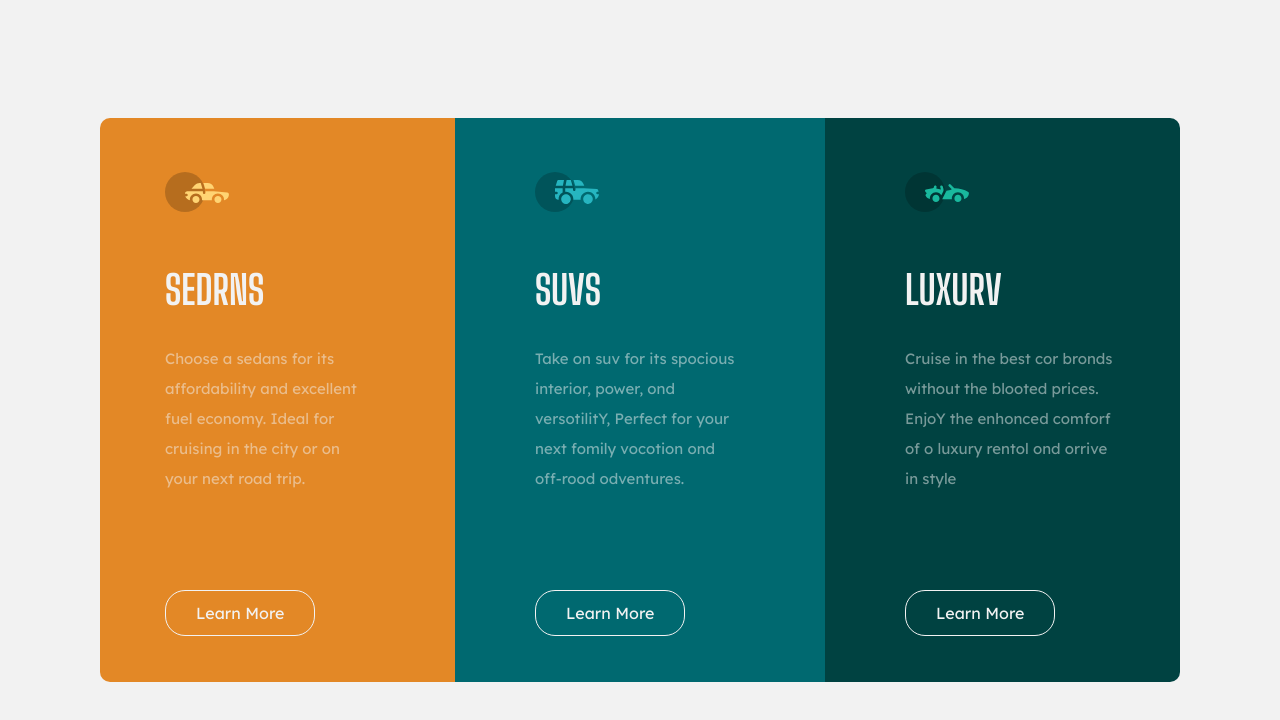
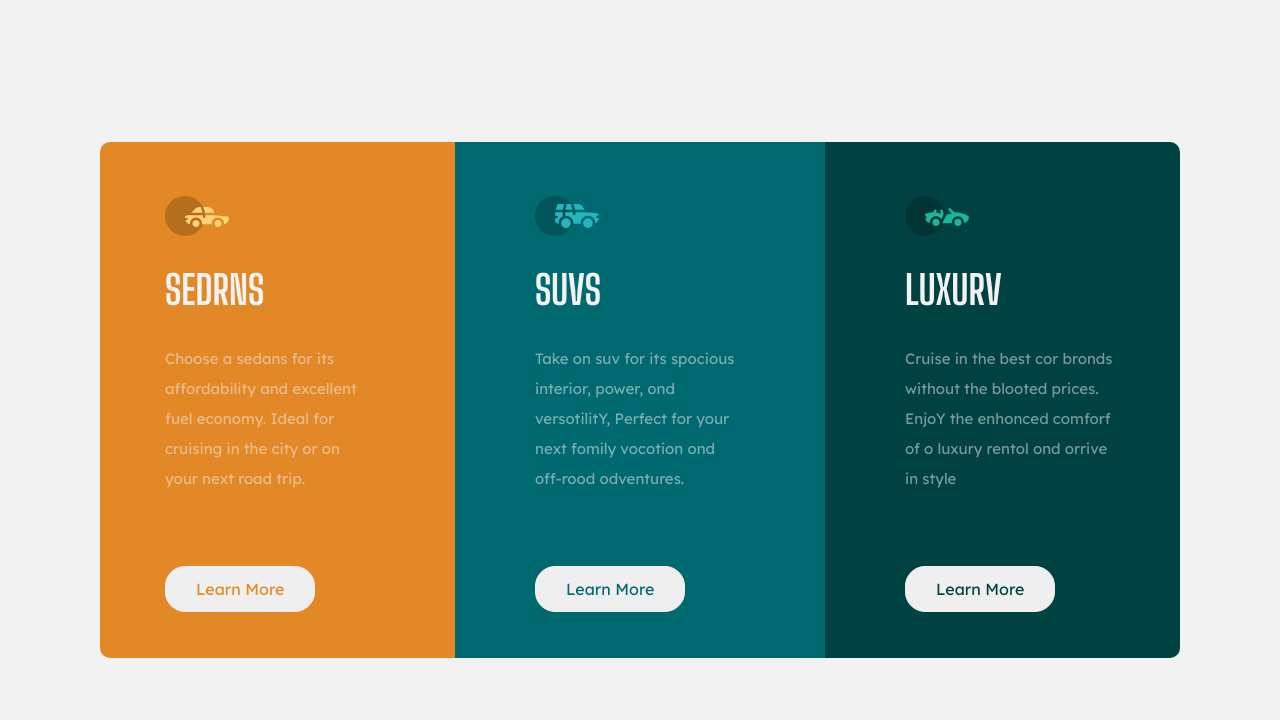
Before and after one commit to MostafaSamer/frontend-mentor-challenage, a Next.js app: page /column-preview-card-component in a window 1280 px wide. Shown: the top 720 px of the page. Built offline with nearby package versions, Linux system fonts and the light colour scheme.

Commit message:
Edit on Design

```diff
--- a/pages/column-preview-card-component/index.js
+++ b/pages/column-preview-card-component/index.js
@@ -23,7 +23,7 @@ const WebDesginChallenge = function () {
                                         </div>
                                     </div>
                                     <div className="row">
-                                        <div className={styles.bodyHeader + " mt-5"}>SEDRNS</div>
+                                        <div className={styles.bodyHeader + " mt-4"}>SEDRNS</div>
                                     </div>
                                     <div className="row">
                                         <div className={styles.bodyParag + " mt-4 mb-5"}>
@@ -35,7 +35,7 @@ const WebDesginChallenge = function () {
                                         </div>
                                     </div>
                                     <div className="row">
-                                        <div className={styles.bodyButton + " mt-5 mb-3"}>
+                                        <div className={styles.bodyButton + " mt-4 mb-3"}>
                                             <button>Learn More</button>
                                         </div>
                                     </div>
@@ -49,7 +49,7 @@ const WebDesginChallenge = function () {
                                         </div>
                                     </div>
                                     <div className="row">
-                                        <div className={styles.bodyHeader + " mt-5"}>SUVS</div>
+                                        <div className={styles.bodyHeader + " mt-4"}>SUVS</div>
                                     </div>
                                     <div className="row">
                                         <div className={styles.bodyParag + " mt-4 mb-5"}>
@@ -61,7 +61,7 @@ const WebDesginChallenge = function () {
                                         </div>
                                     </div>
                                     <div className="row">
-                                        <div className={styles.bodyButton + " mt-5 mb-3"}>
+                                        <div className={styles.bodyButton + " mt-4 mb-3"}>
                                             <button>Learn More</button>
                                         </div>
                                     </div>
@@ -75,7 +75,7 @@ const WebDesginChallenge = function () {
                                         </div>
                                     </div>
                                     <div className="row">
-                                        <div className={styles.bodyHeader + " mt-5"}>LUXURV</div>
+                                        <div className={styles.bodyHeader + " mt-4"}>LUXURV</div>
                                     </div>
                                     <div className="row">
                                         <div className={styles.bodyParag + " mt-4 mb-5"}>
@@ -87,7 +87,7 @@ const WebDesginChallenge = function () {
                                         </div>
                                     </div>
                                     <div className="row">
-                                        <div className={styles.bodyButton + " mt-5 mb-3"}>
+                                        <div className={styles.bodyButton + " mt-4 mb-3"}>
                                             <button>Learn More</button>
                                         </div>
                                     </div>
--- a/styles/column-preview-card-component.module.css
+++ b/styles/column-preview-card-component.module.css
@@ -46,6 +46,18 @@
 
 .bodyButton button {
     border: 1px hsl(0, 0%, 95%) solid;
+    background-color: hsl(0, 0%, 95%) solid;
+    color: transparent;
+    padding: 10px 30px;
+    border-radius: 20px;
+}
+
+.cardBody1 button { color: hsl(31, 77%, 52%);  }
+.cardBody2 button { color: hsl(184, 100%, 22%); }
+.cardBody3 button { color: hsl(179, 100%, 13%); }
+
+.bodyButton button:hover {
+    border: 1px hsl(0, 0%, 95%) solid;
     background-color: transparent;
     color: hsl(0, 0%, 95%);
     padding: 10px 30px;
```
